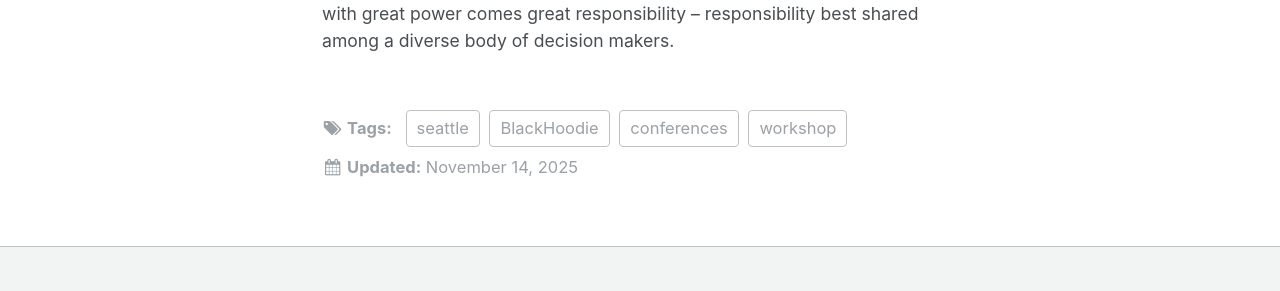
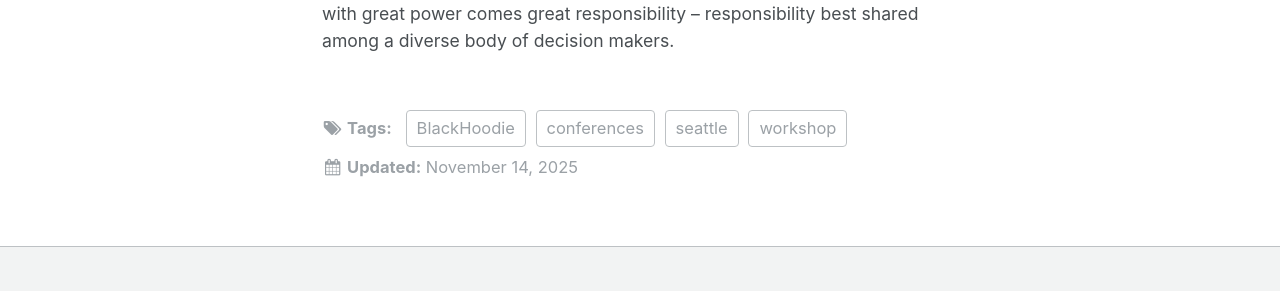
Before and after one commit to blackhoodieRE/blackhoodiere.github.io, a Jekyll site: the page built from _posts/2025-10-26-Seattle2025.md, in a window 1280 px wide and 900 px high, scrolled down 4415 px. Shown: the part 429-720 px from the top of the window. Built offline with Jekyll 4.4.1, drawn with Linux system fonts in a browser that asks for light colours; comment, search, counter and statistics services are not loaded.

Commit message:
fix tags

```diff
--- a/_posts/2025-10-26-Seattle2025.md
+++ b/_posts/2025-10-26-Seattle2025.md
@@ -1,11 +1,7 @@
 ---
 title: BlackHoodie at Seattle 2025
 exerpt: Registration
-tags:
-  - workshop
-  - conferences
-  - BlackHoodie
-  - "#seattle"
+tags: [workshop, conferences, BlackHoodie, seattle]
 date: 2025-11-14
 ---
 We’re thrilled to announce Blackhoodie Seattle on 14th-15th Nov 2025! Huge thanks to IOActive for hosting us!
```
